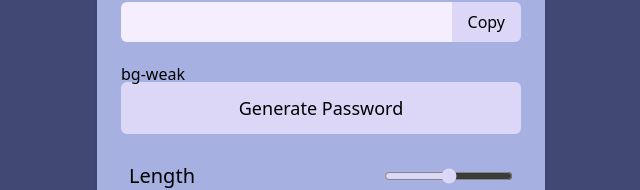
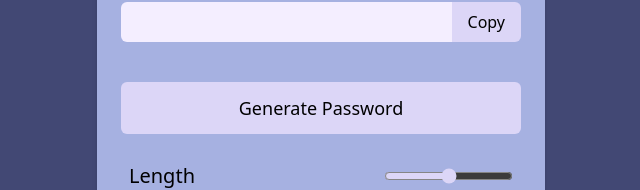
Before and after one commit to AhmedAbozaid9/Password_generator, a React (Create React App) app: page / in a window 1280 px wide. Shown: the part 138-328 px from the top of the page, without its empty margins (319-959 px from the left). Built offline with nearby package versions, Linux system fonts and the light colour scheme.

Commit message:
testing the fix

```diff
--- a/src/components/Output.js
+++ b/src/components/Output.js
@@ -9,7 +9,7 @@ export default function Output({ password:[password,strength] }) {
 
   return (
     <div className="flex flex-col relative">
-      <div className="flex mb-5 rounded-md overflow-hidden">
+      <div className="flex rounded-md overflow-hidden">
         <div
           type="text"
           readOnly
--- a/src/components/PasswordGenerator.js
+++ b/src/components/PasswordGenerator.js
@@ -19,7 +19,7 @@ export default function PasswordGenerator() {
       </h1>
       <Output password={password} />
       <button
-        className="bg-secondary p-3 my-5 text-white active:bg-clicked rounded-md text-lg"
+        className="bg-secondary p-3 mb-5 mt-10 text-white active:bg-clicked rounded-md text-lg"
         onClick={() => {
           setPassword(
             generatePassword({ uppercase, lowercase, numbers, symbols }, length)
--- a/src/components/Strength.js
+++ b/src/components/Strength.js
@@ -6,9 +6,8 @@ import passwordStrength from "../utils/passwordStrength";
 function Strength({strength}) {
  const result = `bg-${passwordStrength(strength)}`;
 
-
  return (
-   <div className={`${result} w-full absolute top-full rounded-md h-1`}>{result}</div>
+   <div className={`${result} w-full absolute top-full rounded-md h-1`}></div>
  );
 }
 
```
